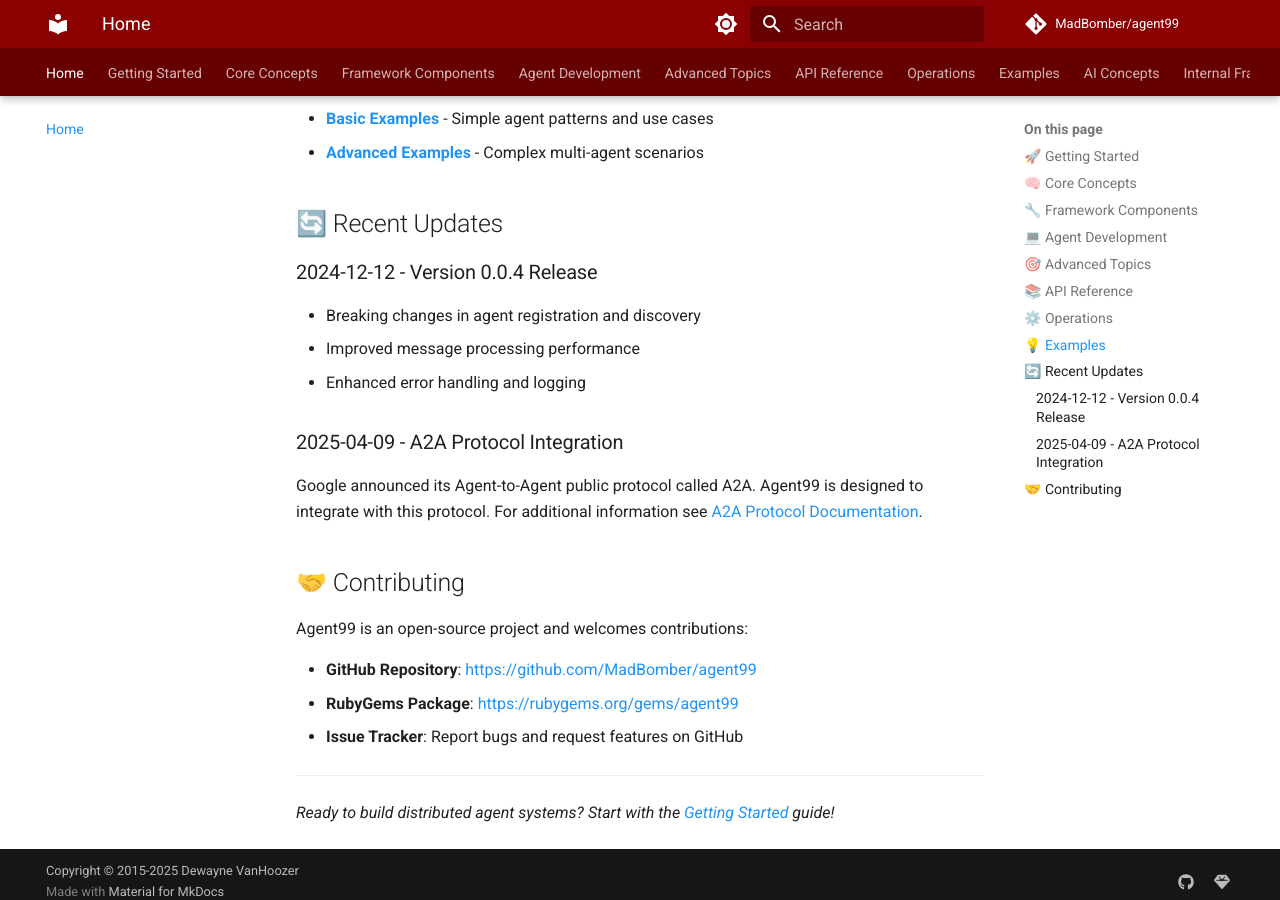
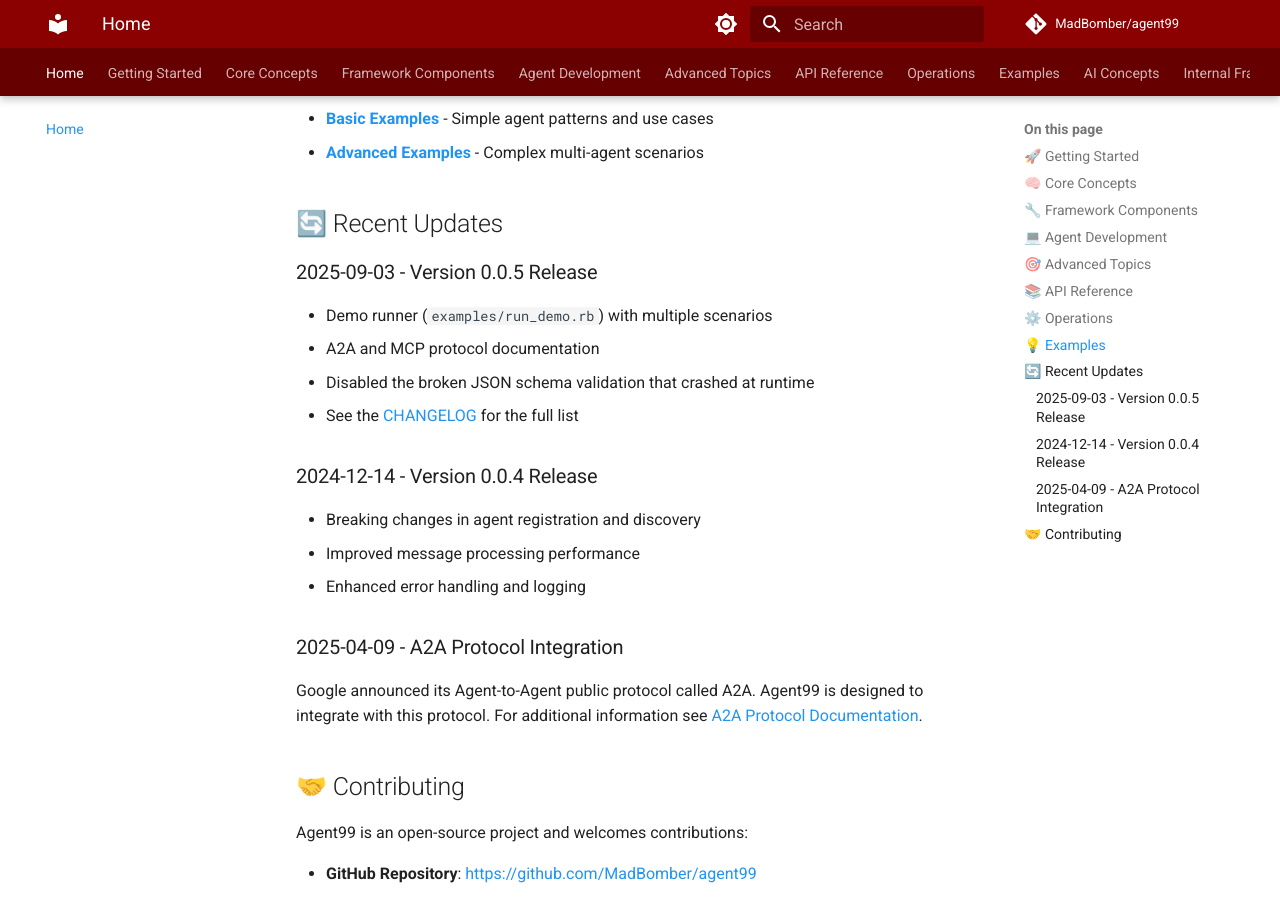
Before and after one commit to MadBomber/agent99, an MkDocs documentation site: the page built from docs/index.md, in a window 1280 px wide and 900 px high, scrolled down 2185 px. Built offline with MkDocs 1.6.1 and Material for MkDocs 9.7.7, drawn with Linux system fonts in a browser that asks for light colours; comment, search, counter and statistics services are not loaded.

Commit message:
docs: show 0.0.5 as the current release

```diff
--- a/docs/index.md
+++ b/docs/index.md
@@ -76,7 +76,13 @@
 
 ## 🔄 Recent Updates
 
-### 2024-12-12 - Version 0.0.4 Release
+### 2025-09-03 - Version 0.0.5 Release
+- Demo runner (`examples/run_demo.rb`) with multiple scenarios
+- A2A and MCP protocol documentation
+- Disabled the broken JSON schema validation that crashed at runtime
+- See the [CHANGELOG](https://github.com/MadBomber/agent99/blob/main/CHANGELOG.md) for the full list
+
+### 2024-12-14 - Version 0.0.4 Release
 - Breaking changes in agent registration and discovery
 - Improved message processing performance
 - Enhanced error handling and logging
```
Also changed, not shown: CHANGELOG.md (+1 -0 lines), docs/getting-started/overview.md (+1 -1 lines).
